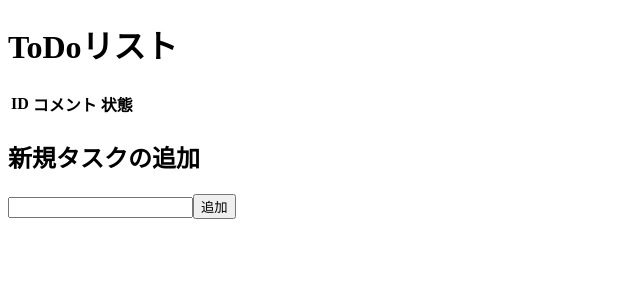
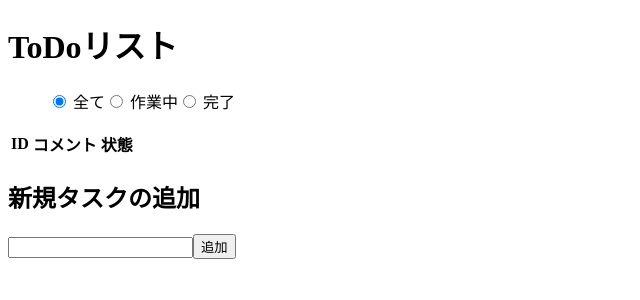
Before and after one commit to y-iwamoto/vue-todo, a Vue app in the folder app/: page / in a window 1280 px wide. Shown: the top 300 px of the page, without its empty margins (0-640 px from the left). Built offline with nearby package versions, Linux system fonts and the light colour scheme.

Commit message:
④TODOタスク表示切り替え機能を実装

```diff
--- /dev/null
+++ b/app/src/components/modules/TodoFilter.vue
@@ -0,0 +1,44 @@
+<template>
+  <ul>
+    <li v-for="(item, idx) in items" :key="idx">
+      <label>
+        <input
+          type="radio"
+          v-model="checkStatus"
+          :value="item.status"
+          @click="click(item)"
+        />
+        {{ item.name }}
+      </label>
+    </li>
+  </ul>
+</template>
+
+<script>
+export default {
+  name: 'TodoFilter',
+  data() {
+    return {
+      checkStatus: '全て',
+      items: [
+        { status: '全て', name: '全て' },
+        { status: '作業中', name: '作業中' },
+        { status: '完了', name: '完了' },
+      ],
+    }
+  },
+  methods: {
+    click(item) {
+      this.$emit('filter', item.status)
+    },
+  },
+}
+</script>
+<style>
+ul {
+  display: flex;
+}
+li {
+  list-style: none;
+}
+</style>
--- a/app/src/components/pages/Todo.vue
+++ b/app/src/components/pages/Todo.vue
@@ -1,6 +1,7 @@
 <template>
   <div>
     <h1>ToDoリスト</h1>
+    <TodoFilter @filter="filterTodos($event)" />
     <TodoList
       :todos="getTodos"
       @delete="deleteTodo($event)"
@@ -13,6 +14,7 @@
 <script>
 import TodoInput from '../modules/TodoInput'
 import TodoList from '../modules/TodoList'
+import TodoFilter from '../modules/TodoFilter'
 import { mapActions, mapGetters } from 'vuex'
 
 export default {
@@ -20,6 +22,7 @@ export default {
   components: {
     TodoInput,
     TodoList,
+    TodoFilter,
   },
   data() {
     return {
@@ -34,6 +37,7 @@ export default {
       'addTodoAcion',
       'deleteTodoAcion',
       'changeStatusTodoAction',
+      'filterTodosAction',
     ]),
     addTodo(todo) {
       this.addTodoAcion({ comment: todo })
@@ -44,6 +48,9 @@ export default {
     changeStatusTodo(id) {
       this.changeStatusTodoAction({ id: id })
     },
+    filterTodos(status) {
+      this.filterTodosAction({ filter: status })
+    },
   },
 }
 </script>
--- a/app/src/store/actions.js
+++ b/app/src/store/actions.js
@@ -19,5 +19,10 @@ const actions = {
       id: payload.id,
     })
   },
+  filterTodosAction({ commit }, payload) {
+    commit('setFilter', {
+      filter: payload.filter,
+    })
+  },
 }
 export default actions
--- a/app/src/store/getters.js
+++ b/app/src/store/getters.js
@@ -3,7 +3,8 @@ const getters = {
     return state.todos.length !== 0 ? state.todos.slice(-1)[0] : null
   },
   getTodos(state) {
-    return state.todos
+    if (state.filter === '全て') return state.todos
+    return state.todos.filter((todo) => todo.status === state.filter)
   },
 }
 export default getters
--- a/app/src/store/mutations.js
+++ b/app/src/store/mutations.js
@@ -23,5 +23,8 @@ const mutations = {
       }
     })
   },
+  setFilter(state, payload) {
+    state.filter = payload.filter
+  },
 }
 export default mutations
--- a/app/src/store/state.js
+++ b/app/src/store/state.js
@@ -1,5 +1,5 @@
 const state = () => ({
-  filter: 'all',
+  filter: '全て',
   todos: [],
 })
 export default state
```
